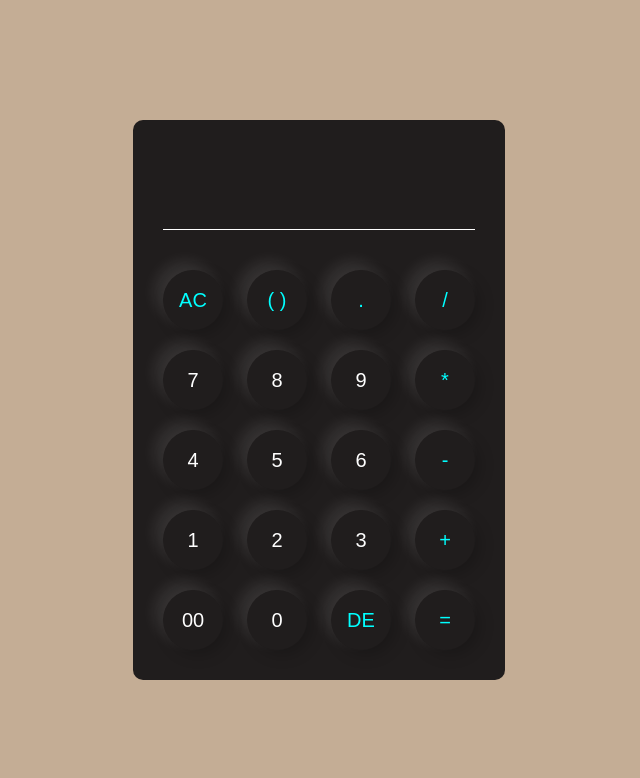
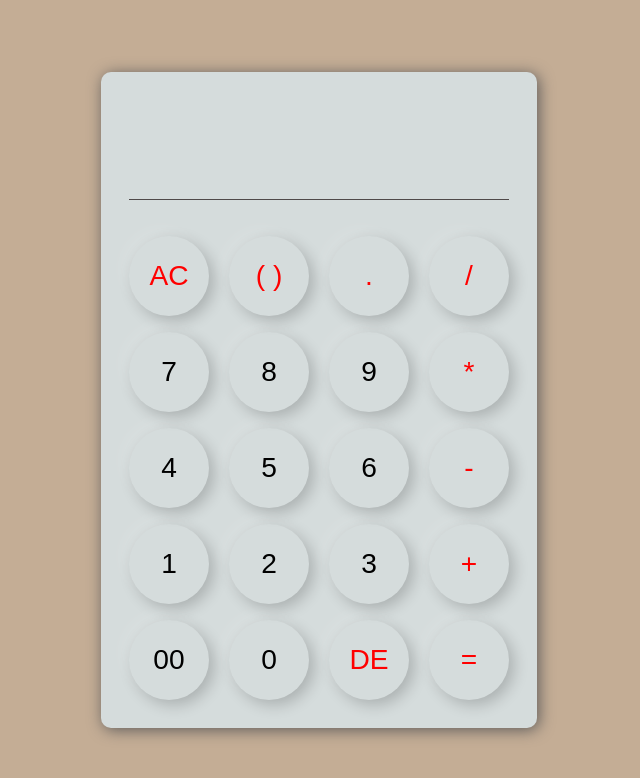
Before and after one commit to Sudhanshukumar321/calculator, a plain HTML site: page index.html in a window 1280 px wide. Shown: the whole page, without its empty margins (321-961 px from the left). Drawn offline with Linux system fonts and the light colour scheme.

Commit message:
fixed height and width of calculator

```diff
--- a/style.css
+++ b/style.css
@@ -14,23 +14,26 @@
 }
 
 .calculator{
-    background: rgb(32, 29, 29);
+    height:auto;
+    width: auto;
+    background: #d5dcdc;
     border-radius: 10px;
     padding: 20px;
+    box-shadow: 2px 2px 15px rgb(93, 91, 91);
 }
 
 .calculator form input{
     border: none;
     outline: none;
-    width: 60px;
-    height: 60px;
+    width: 10vh;
+    height: 10vh;
     border-radius: 50%;
     box-shadow: -8px -8px 15px rgba(255,255,255,0.1),5px 5px 15px rgba(0,0,0,0.2);
     background: transparent;
-    font-size: 20px;
-    color: white;
+    font-size: 2.2vw;
+    color: black;
     cursor: pointer;
-    margin: 10px;
+    margin: 1vh;
 }
 
 form .display{
@@ -46,11 +49,12 @@ form .display input{
     font-size: 45px;
     box-shadow: none;
     border-radius: 0;
-    border-bottom: 1px solid white;
+    border-bottom: 0.01px solid rgb(79, 73, 73);
+    /* box-shadow: 0px 15px 10px -15px black; */
 }
 
 
 
 form input.operator{
-    color: aqua;
+    color: red;
 }
```
